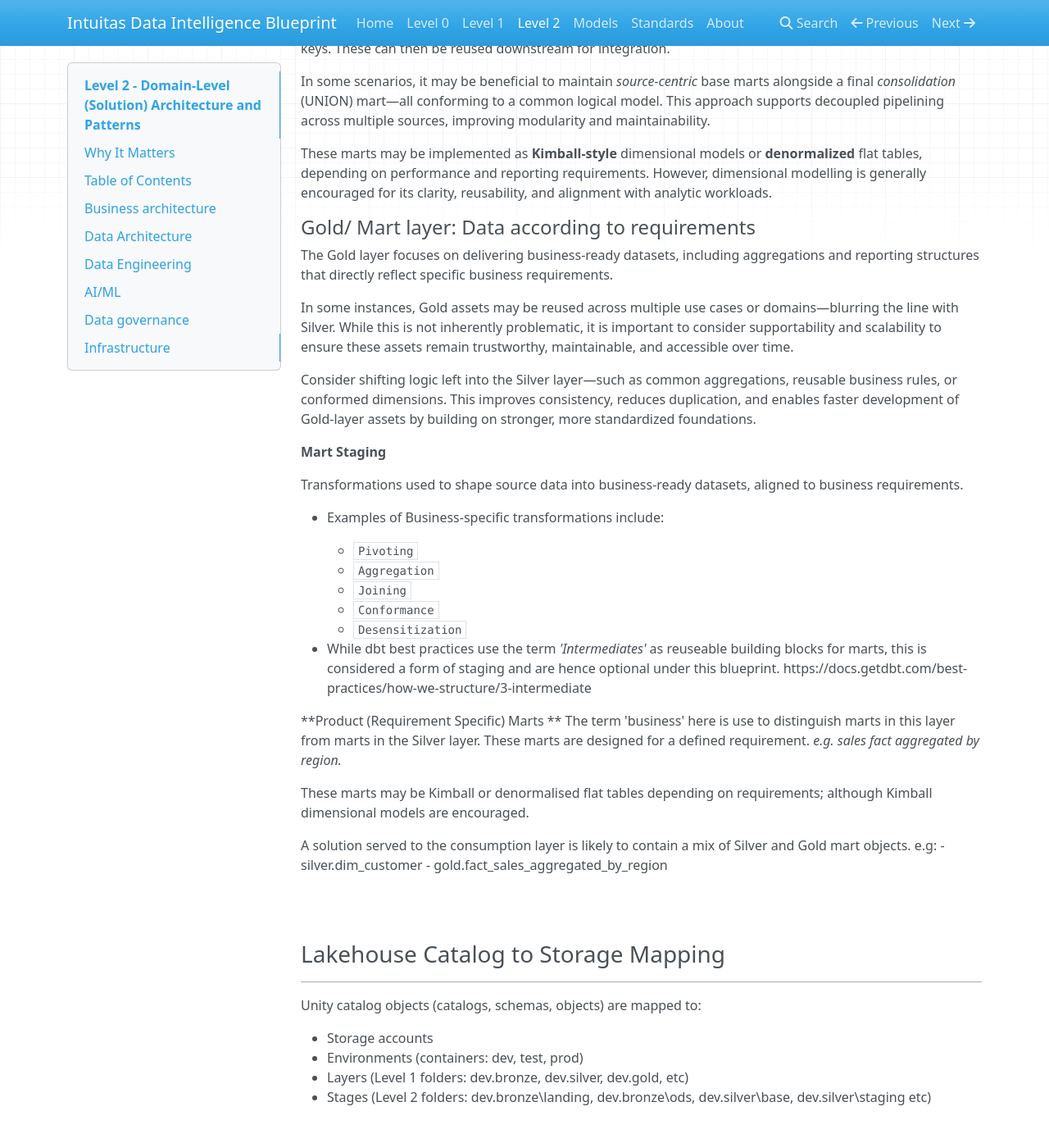
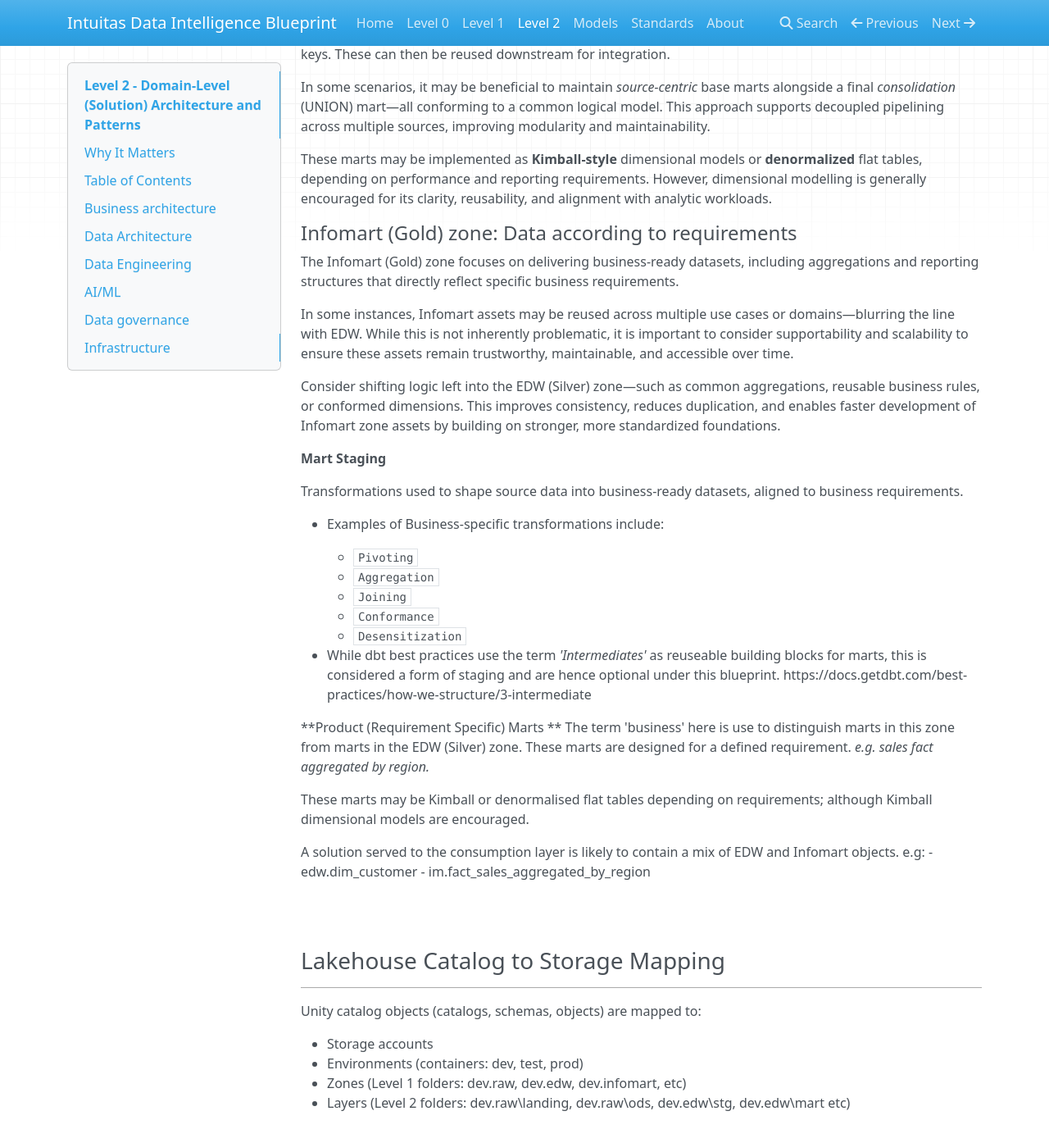
Before and after one commit to bensonchoyintuitas/intuitas_knowledgebase, an MkDocs documentation site: the page built from docs/level_2.md, in a window 1280 px wide and 1400 px high, scrolled down 9168 px. Shown: the top 1394 px of the window at 82% size. Built offline with MkDocs 1.6.1, drawn with Linux system fonts in a browser that asks for light colours; nearby versions of some CDN libraries; some of the changed text lies outside the part shown.

Commit message:
major update to standards

```diff
--- a/docs/level_2.md
+++ b/docs/level_2.md
@@ -23,7 +23,7 @@
     - [Data and information models](level_2.md#data-and-information-models)
     - [Domain glossary](level_2.md#domain-glossary)
     - [Domain data and warehouse models](level_2.md#domain-data-and-warehouse-models)
-    - [Data layers and stages](level_2.md#data-layers-and-stages)
+    - [Data zones and layers](level_2.md#data-zones-and-layers)
     - [Lakehouse Catalog to Storage Mapping](level_2.md#lakehouse-catalog-to-storage-mapping)
 - [Data Engineering](level_2.md#data-engineering)
     - [Ingestion](level_2.md#ingestion)
@@ -201,25 +201,25 @@
 - Domain-level data and warehouse models reflect domain-specific scope, requirements and semantics as expressed in models and glossaries.
 - Conformed dimensions may serve as a bridge between domains for common entities.
 
-### Data layers and stages
+### Data zones and layers
 ---
 
-Data and analytics pipelines flow through data layers and stages. Conventions vary across organisations, however the following is an effective approach:
+Data and analytics pipelines flow through data zones and layers. Conventions vary across organisations, however the following is an effective approach:
 
-* Within each layer, data is transformed through a series of stages.
-* Top level layers follow the [Medallion architecture](https://www.databricks.com/glossary/medallion-architecture).
+* Within each zone, data flows through a series of processing layers.
+* Top level zones follow the [Medallion architecture](https://www.databricks.com/glossary/medallion-architecture).
 
-    - **Bronze: Data according to source.**
-    - **Silver: Data according to business.** ([see Data and information models](level_2.md#data-and-information-models))
-    - **Gold: Data according to requirements.**
+    - **Raw (Bronze): Data according to source.**
+    - **EDW (Silver): Data according to business.** ([see Data and information models](level_2.md#data-and-information-models))
+    - **Infomart (Gold): Data according to requirements.**
 
 <div align="center">
 
-<em>Data layers and stages</em>
+<em>Data zones and layers</em>
 <br>
 
-<a href="../img/data_layers_and_stages.png" target="_blank">
-    <img src="../img/data_layers_and_stages.png"  alt="Data layers and stages">
+<a href="../img/data_zones_and_layers.png" target="_blank">
+    <img src="../img/data_zones_and_layers.png"  alt="Data zones and layers">
 </a>
 
 <br>
@@ -232,9 +232,9 @@
 Contains engineering and governance of data managed within the platform. The format of this will vary depending on the choice of engineering and governance toolsets and associated metamodels within the solution as well as across the broader enterprise.  [see Enterprise Metadata Architecture](level_1.md#enterprise-metadata-architecture)
 
 
-#### **Bronze/ Raw layer: Data according to source**
+#### **Raw (Bronze) zone: Data according to source**
 
-The Bronze layer stores raw, immutable data as it is ingested from source systems. The choice of persistence level will depend on requirements.
+The Raw (Bronze) zone stores raw, immutable data as it is ingested from source systems. The choice of persistence level will depend on requirements.
 
 **(Persistent) Landing**
 
@@ -264,13 +264,13 @@
     - As these may be available in landing - may be realised through views over landing *subject to deduplication
 
 
-#### **Silver/EDW layer: Data according to business**
-The Silver layer focuses on transforming raw data into cleaned, enriched, and validated datasets. These datasets are aligned with broadly accepted business standards and models, making them suitable for a range of downstream requirements.
+#### **EDW (Silver) zone: Data according to business**
+The EDW (Silver) zone focuses on transforming raw data into cleaned, enriched, and validated datasets. These datasets are aligned with broadly accepted business standards and models, making them suitable for a range of downstream requirements.
 
-While some interpretations consider Silver to be primarily *source-centric*, this blueprint adopts a more flexible approach—allowing for integration and harmonization of assets across multiple data sources.
+While some interpretations consider EDW (Silver) to be primarily *source-centric*, this blueprint adopts a more flexible approach—allowing for integration and harmonization of assets across multiple data sources.
 
 
-**Silver/EDW Staging**
+**EDW (Silver) Staging**
 
 Transformations used to shape source data into standardised, conformed, and fit-for-use Reference Data, Data Vault and Base Information Mart objects.
 Staging is source-centric, with a view to progressively align to concept/entity-centric conventions in the EDW Mart.
@@ -294,7 +294,7 @@
 
 **EDW (base) Marts**
 
-The term *base* or *edw* is used to distinguish these marts from the product/requirement-specific marts found in the Gold layer. Base marts are designed for broad usability across multiple downstream use cases—for example, a conformed customer dimension.
+The term *base* or *edw* is used to distinguish these marts from the product/requirement-specific marts found in the Infomart (Gold) zone. Base marts are designed for broad usability across multiple downstream use cases—for example, a conformed customer dimension.
 
 Marts here are source-agnostic and concept/entity-centric, however source-centric decompositions of these may exist if required by the business.
 
@@ -304,13 +304,13 @@
 
 These marts may be implemented as **Kimball-style** dimensional models or **denormalized** flat tables, depending on performance and reporting requirements. However, dimensional modelling is generally encouraged for its clarity, reusability, and alignment with analytic workloads.
 
-#### **Gold/ Mart layer: Data according to requirements**
+#### **Infomart (Gold) zone: Data according to requirements**
 
-The Gold layer focuses on delivering business-ready datasets, including aggregations and reporting structures that directly reflect specific business requirements.
+The Infomart (Gold) zone focuses on delivering business-ready datasets, including aggregations and reporting structures that directly reflect specific business requirements.
 
-In some instances, Gold assets may be reused across multiple use cases or domains—blurring the line with Silver. While this is not inherently problematic, it is important to consider supportability and scalability to ensure these assets remain trustworthy, maintainable, and accessible over time.
+In some instances, Infomart assets may be reused across multiple use cases or domains—blurring the line with EDW. While this is not inherently problematic, it is important to consider supportability and scalability to ensure these assets remain trustworthy, maintainable, and accessible over time.
 
-Consider shifting logic left into the Silver layer—such as common aggregations, reusable business rules, or conformed dimensions. This improves consistency, reduces duplication, and enables faster development of Gold-layer assets by building on stronger, more standardized foundations.
+Consider shifting logic left into the EDW (Silver) zone—such as common aggregations, reusable business rules, or conformed dimensions. This improves consistency, reduces duplication, and enables faster development of Infomart zone assets by building on stronger, more standardized foundations.
 
 **Mart Staging**
 
@@ -326,13 +326,13 @@
 - While dbt best practices use the term *'Intermediates'* as reuseable building blocks for marts, this is considered a form of staging and are hence optional under this blueprint. https://docs.getdbt.com/best-practices/how-we-structure/3-intermediate
 
 **Product (Requirement Specific) Marts **
-The term 'business' here is use to distinguish marts in this layer from marts in the Silver layer. These marts are designed for a defined requirement. *e.g. sales fact aggregated by region.*
+The term 'business' here is use to distinguish marts in this zone from marts in the EDW (Silver) zone. These marts are designed for a defined requirement. *e.g. sales fact aggregated by region.*
 
 These marts may be Kimball or denormalised flat tables depending on requirements; although Kimball dimensional models are encouraged.
 
-A solution served to the consumption layer is likely to contain a mix of Silver and Gold mart objects. e.g:
-- silver.dim_customer
-- gold.fact_sales_aggregated_by_region
+A solution served to the consumption layer is likely to contain a mix of EDW and Infomart objects. e.g:
+- edw.dim_customer
+- im.fact_sales_aggregated_by_region
 
 <br>
 <br>
@@ -344,8 +344,8 @@
 
 - Storage accounts
 - Environments (containers: dev, test, prod)
-- Layers (Level 1 folders: dev.bronze, dev.silver, dev.gold, etc)
-- Stages (Level 2 folders: dev.bronze\landing, dev.bronze\ods, dev.silver\base, dev.silver\staging etc)
+- Zones (Level 1 folders: dev.raw, dev.edw, dev.infomart, etc)
+- Layers (Level 2 folders: dev.raw\landing, dev.raw\ods, dev.edw\stg, dev.edw\mart etc)
 
 <br>
 
@@ -370,7 +370,7 @@
 
 *Note: These patterns and findings reflect GA functionality only as as at the date of publication and research. Refer to respective product roadmaps and documentation for the latest guidance on functionality.*
 
-Ingestion is the process of acquiring data from external sources and landing it in the platform landing layer.
+Ingestion is the process of acquiring data from external sources and landing it in the platform Raw zone landing layer.
 
 It should be:
 
@@ -815,7 +815,7 @@
 
 - Each domain (e.g., business units or specific applications) operates independently within a single workspace that houses multiple environments.
 - **PROD**, **TEST**, and **DEV** storage containers within a single lakehouse storage account for domain-specific data management.
-- Local **Bronze** for domain-specific engineering of domain-local data (not managed by enterprise engineering)
+- Local **Raw (Bronze)** for domain-specific engineering of domain-local data (not managed by enterprise engineering)
 - Data from prod catalogs can be **shared** to other domains.
 
 **Data Catalog**
@@ -841,7 +841,7 @@
 
 #### Lakehouse storage
 
-Lakehouse data for all environments and layers, by default, share a single storage account with LRS or GRS redundancy.
+Lakehouse data for all environments and zones, by default, share a single storage account with LRS or GRS redundancy.
 This can then be modified according to costs, requirements, policies, projected workload and resource limits from both Azure and Databricks.
 
 - Resource: ADLSGen2
```
Also changed, not shown: docs/level_1.md (+10 -1 lines), docs/modelling_framework.md (+3 -3 lines), docs/modelling_standards_and_conventions.md (+7 -7 lines), docs/standards_and_conventions.md (+6 -6 lines), docs/img/data_layers_and_stages.png (deleted), docs/img/data_zones_and_layers.png (added).
